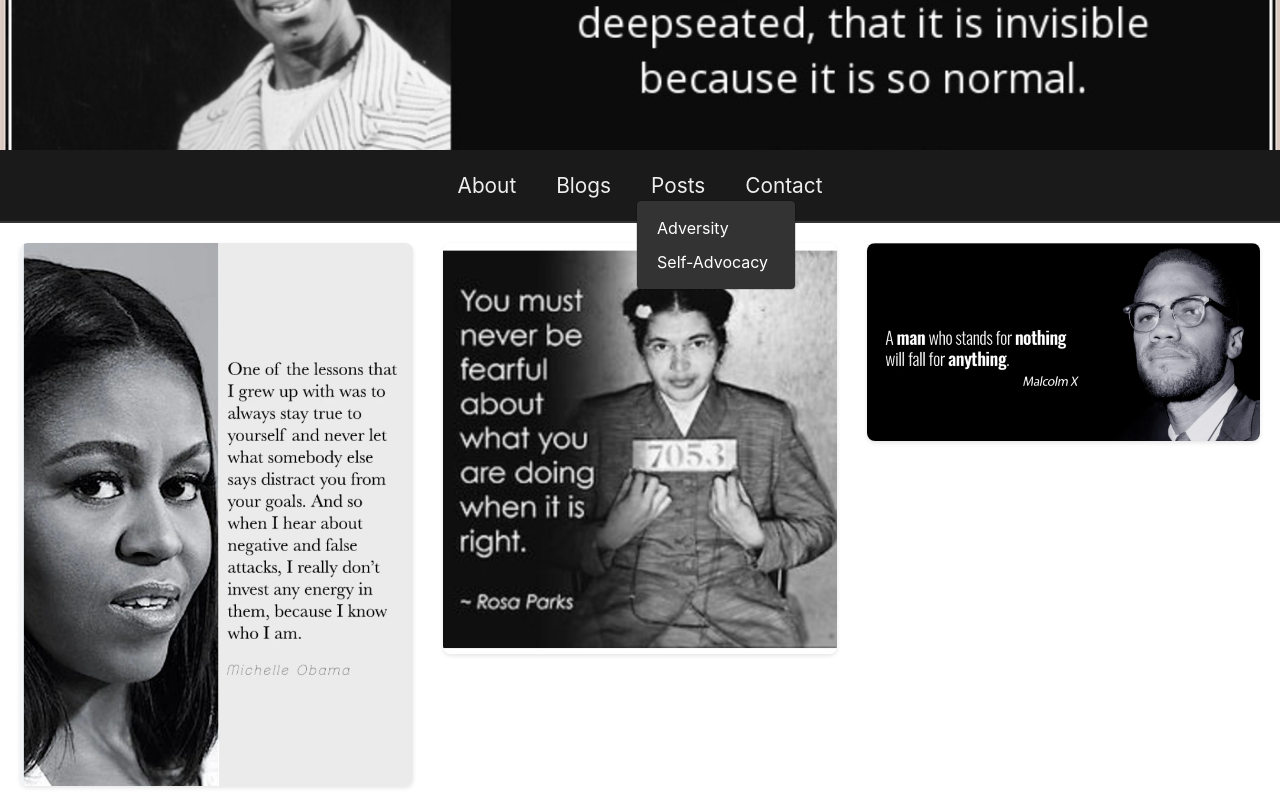
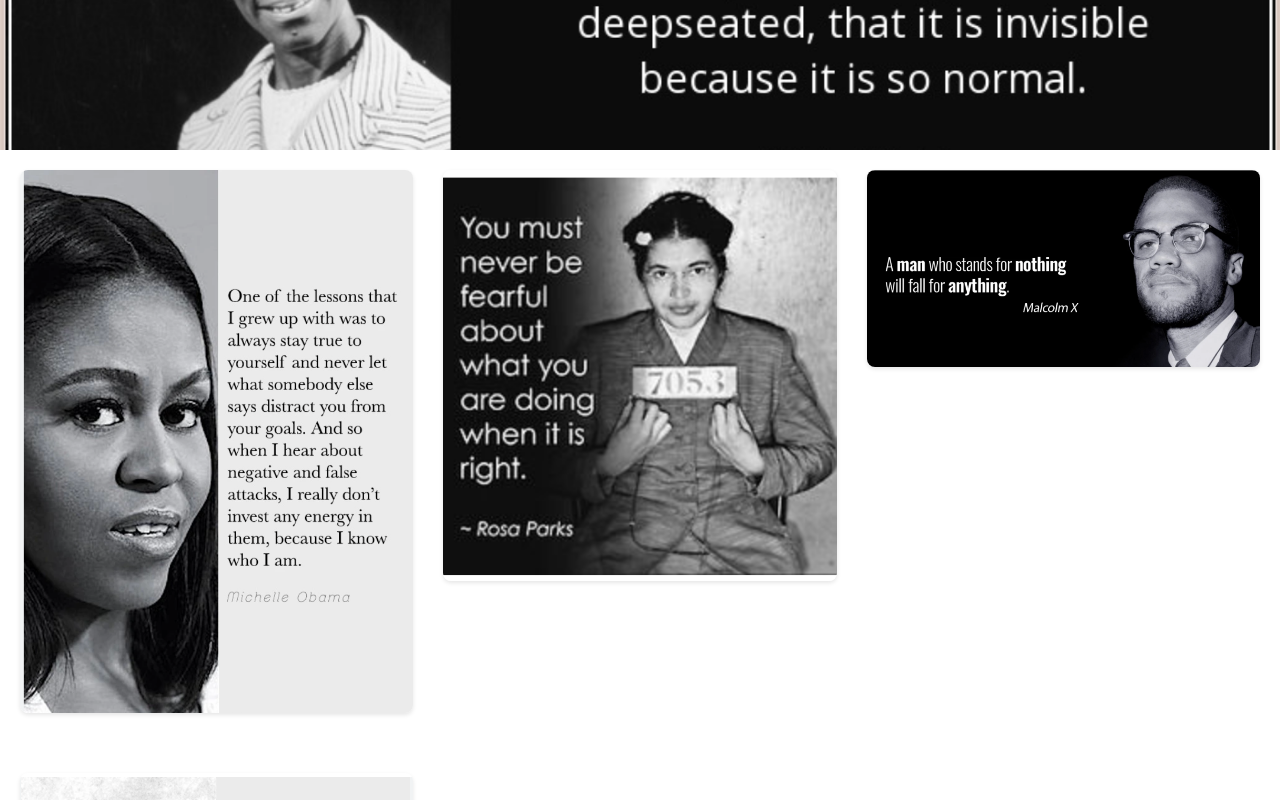
Before and after one commit to ChristiHarlow/christisblog, a React (Create React App) app: page / in a window 1280 px wide. Shown: the top 800 px of the page. Built offline with nearby package versions, Linux system fonts and the light colour scheme; a web font is replaced by a local one.

Commit message:
Update App.js

```diff
--- a/src/App.js
+++ b/src/App.js
@@ -14,8 +14,8 @@ function App() {
   return (
     <Router>
       <Header />
+      <Gallery />
       <Navbar />
-      <Gallery />
       <Routes>
         <Route path="/about" element={<About />} />
         <Route path="/contact" element={<Contact />} />
```
